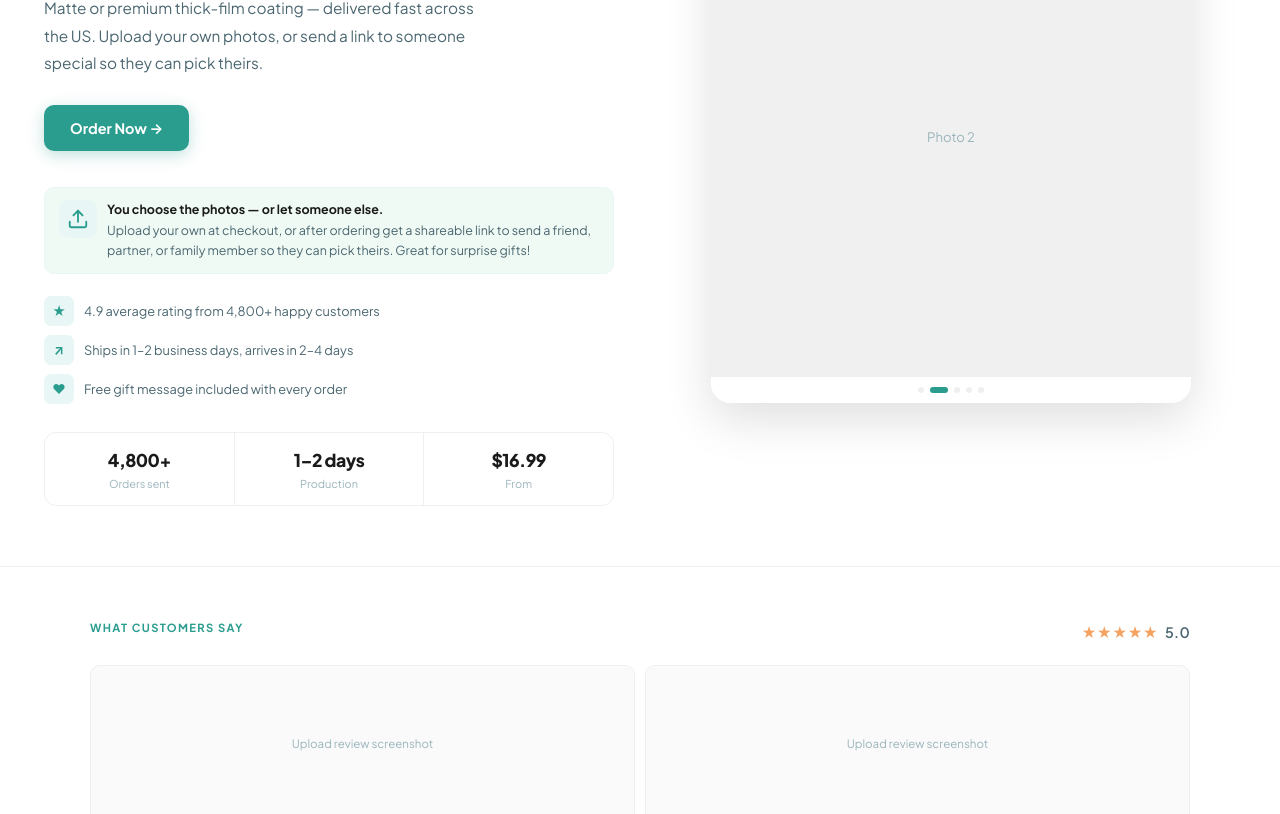
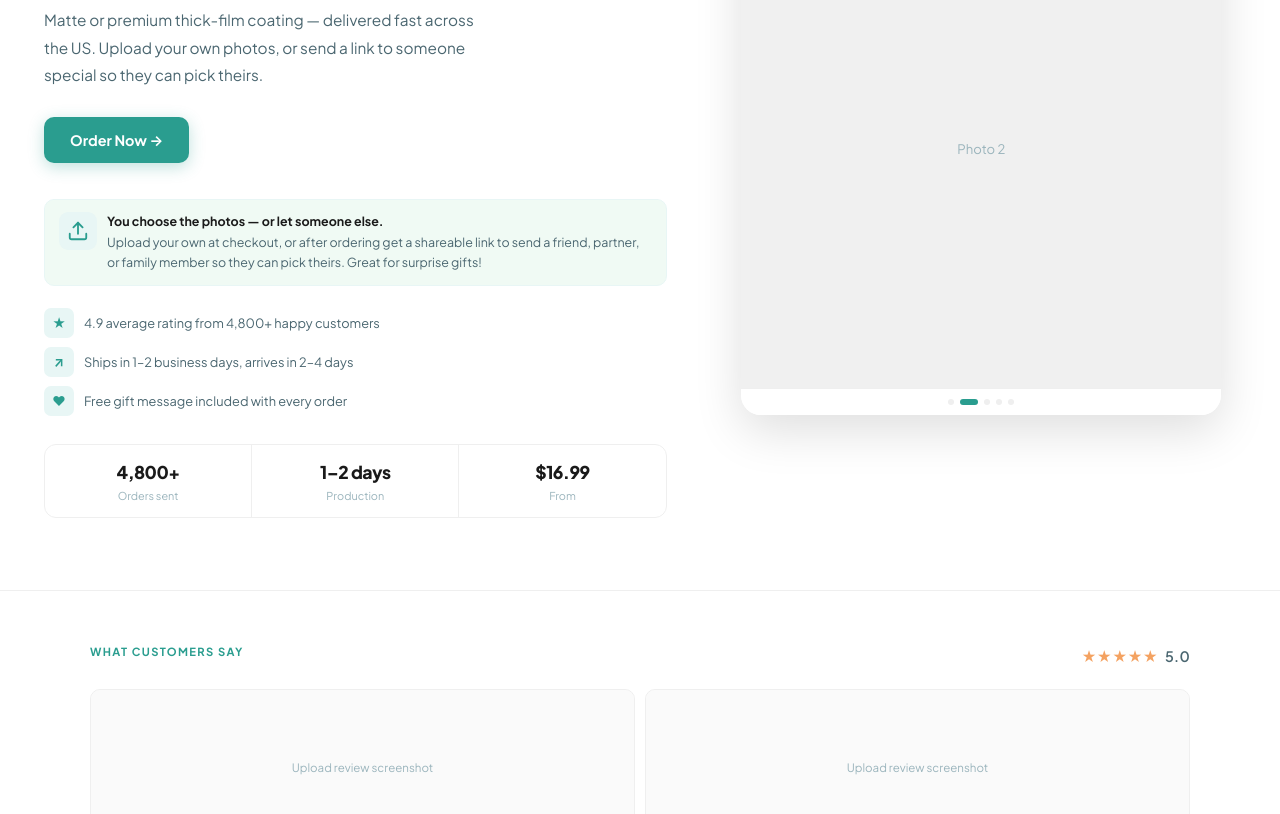
Before and after one commit to ijaychung-spec/photopoly, a website: page index.html in a window 1280 px wide. Shown: the part 295-1109 px from the top of the page. Drawn offline with Linux system fonts and the light colour scheme; no server answers.

Commit message:
Add files via upload

```diff
--- a/index.html
+++ b/index.html
@@ -33,8 +33,8 @@ nav{position:fixed;top:0;left:0;right:0;z-index:100;height:60px;display:flex;ali
 .btn-cta:hover{background:var(--gh)}
 
 /* HERO */
-.hero{display:grid;grid-template-columns:1fr 1fr;align-items:center;padding:88px 44px 60px;gap:52px;min-height:100vh}
-.hero-left{display:flex;flex-direction:column}
+.hero{display:grid;grid-template-columns:1.1fr 0.9fr;align-items:center;padding:100px 44px 72px;gap:60px;min-height:auto}
+.hero-left{display:flex;flex-direction:column;justify-content:center}
 .hero-chip{display:inline-flex;align-items:center;gap:8px;background:var(--gl);color:var(--green);font-size:0.72rem;font-weight:700;padding:6px 14px;border-radius:20px;margin-bottom:22px}
 .hero-dot{width:6px;height:6px;border-radius:50%;background:var(--green);flex-shrink:0}
 .hero h1{font-size:clamp(2rem,3.2vw,3.4rem);font-weight:800;letter-spacing:-0.05em;line-height:1.08;margin-bottom:16px}
```
